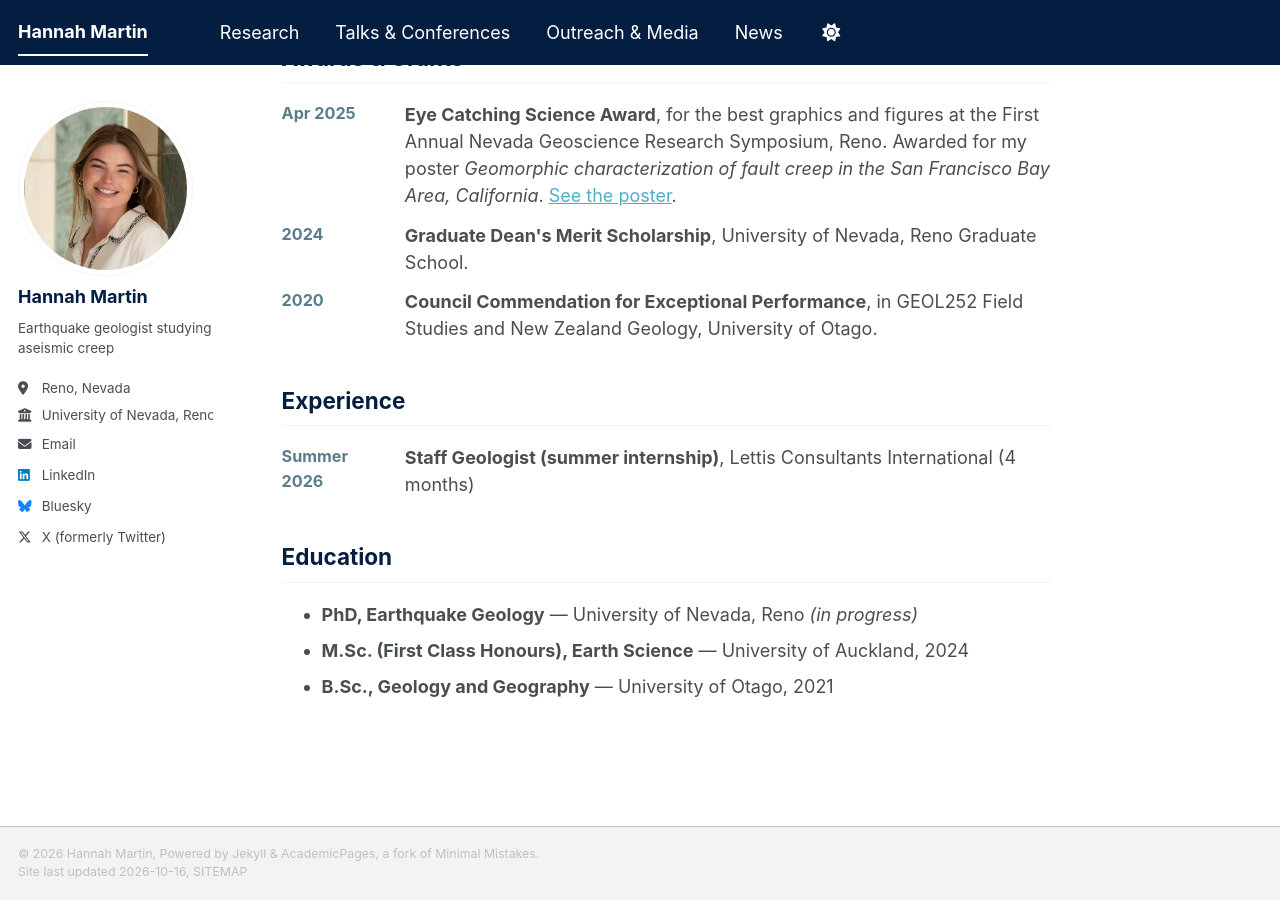
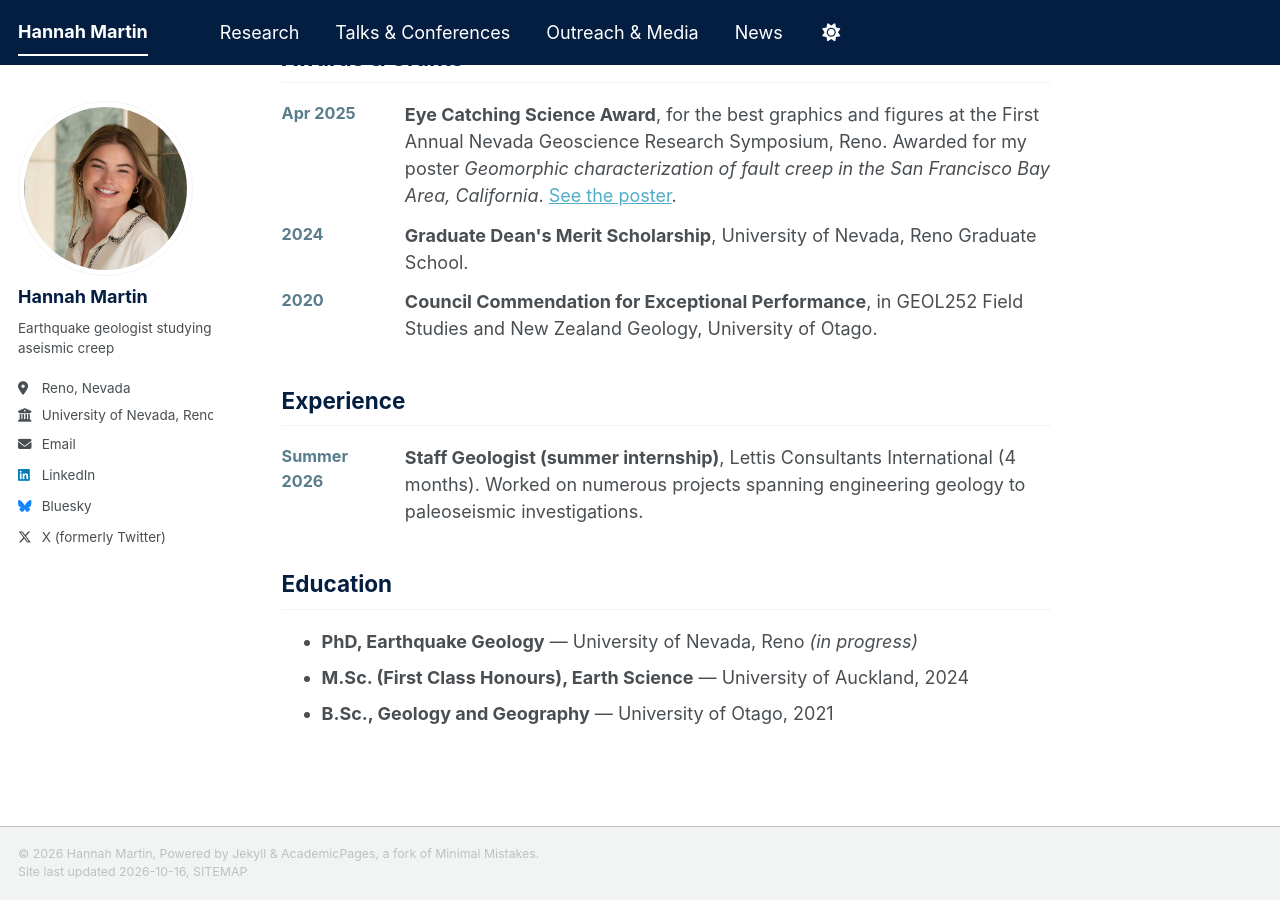
Before and after one commit to HannahMartinGeology/hannahmartingeology.github.io, a Jekyll site: the page built from _pages/about.md, in a window 1280 px wide and 900 px high, scrolled down 1365 px. Built offline with Jekyll 4.4.1, drawn with Linux system fonts in a browser that asks for light colours; a style sheet for code colours, icons or effects is not loaded.

Commit message:
Describe Lettis internship work
Co-Authored-By: Claude Opus 5.5 (1M context) <noreply@anthropic.com>
Claude-Session: https://claude.ai/code/session_01DgkcoPr1qNd1CjQ2i3f6tK

```diff
--- a/_pages/about.md
+++ b/_pages/about.md
@@ -30,7 +30,7 @@ Awards &amp; Grants
 Experience
 ------
 <ul class="news-list">
-  <li><span class="news-date">Summer 2026</span> <span><strong>Staff Geologist (summer internship)</strong>, Lettis Consultants International (4 months)</span></li>
+  <li><span class="news-date">Summer 2026</span> <span><strong>Staff Geologist (summer internship)</strong>, Lettis Consultants International (4 months). Worked on numerous projects spanning engineering geology to paleoseismic investigations.</span></li>
 </ul>
 
 Education
```
